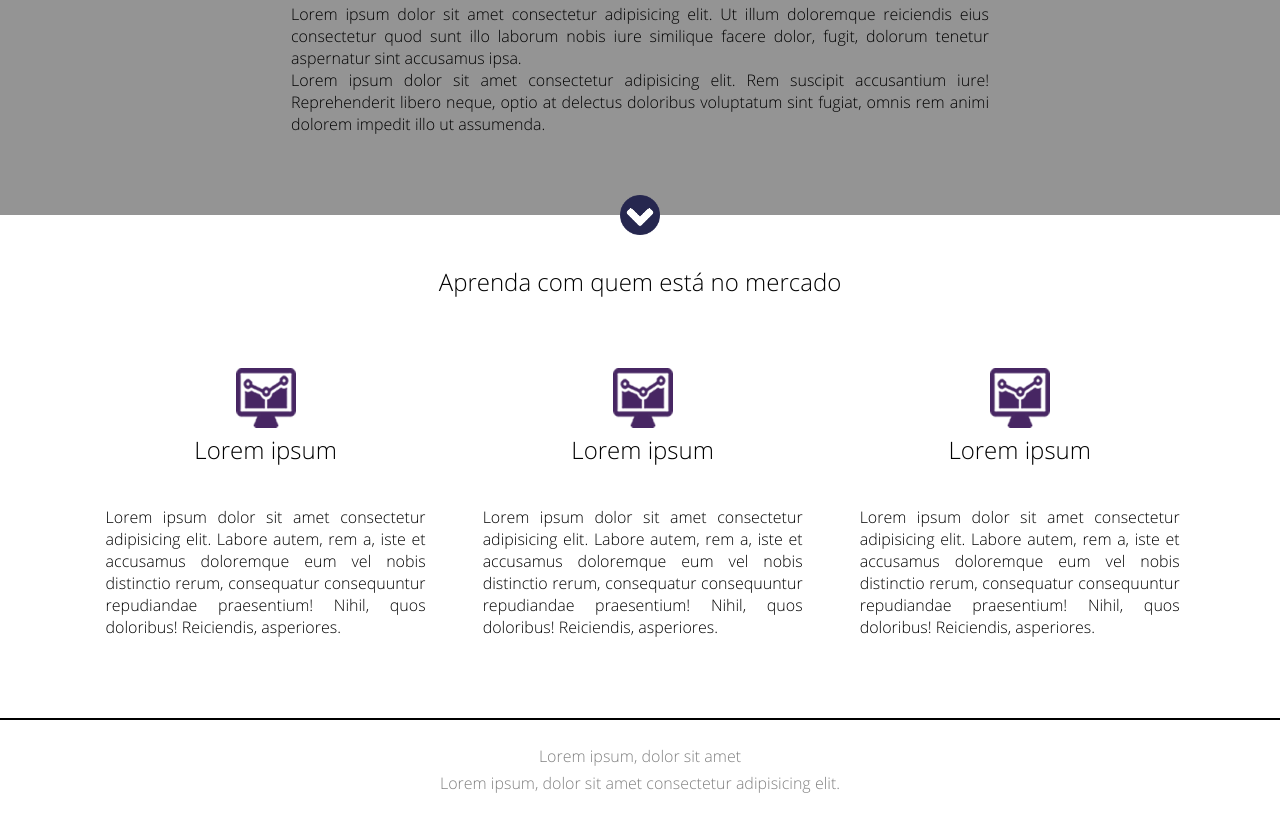
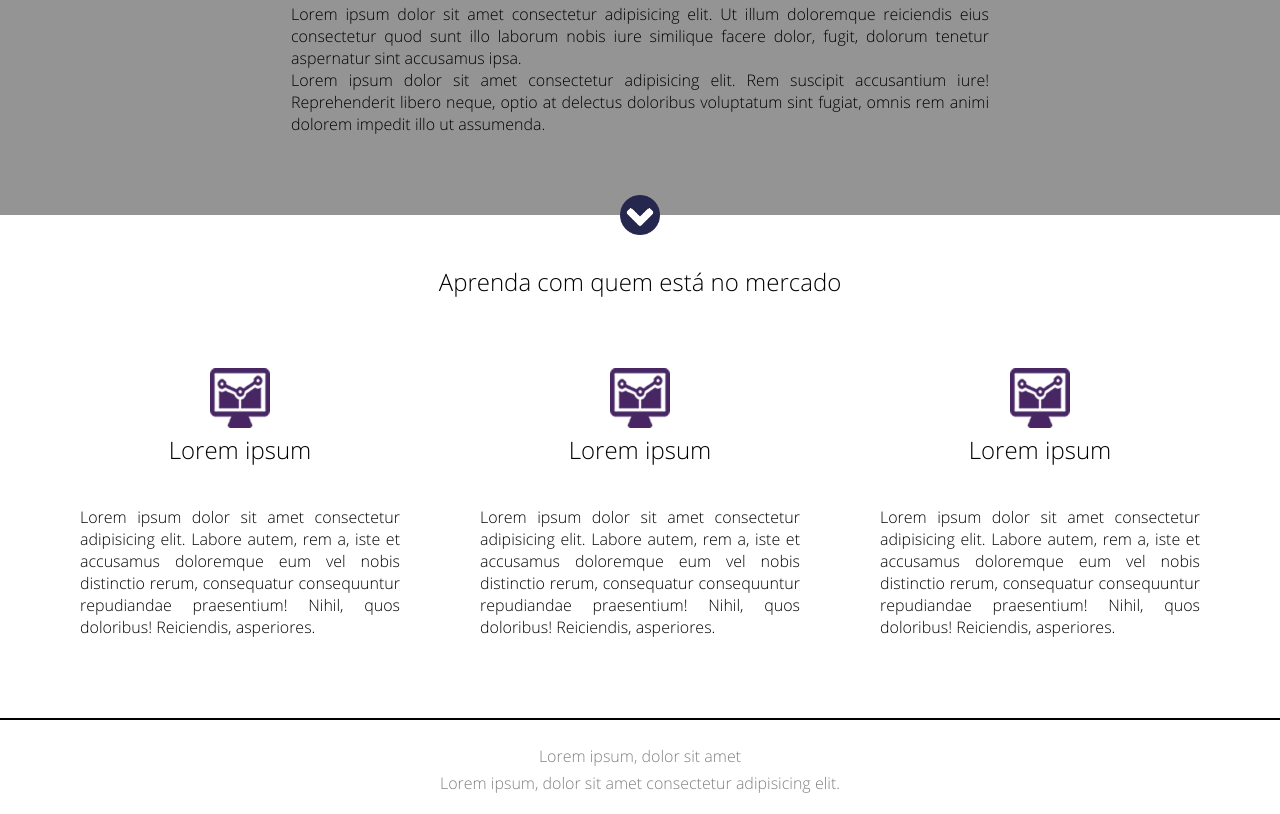
Before and after one commit to GuilhermeSilveira93/Site-DankiCode, a plain HTML site: page index.html in a window 1280 px wide. Shown: the part 707-1521 px from the top of the page. Drawn offline with Linux system fonts and the light colour scheme.

Commit message:
Corrigindo

```diff
--- a/css/style.css
+++ b/css/style.css
@@ -18,7 +18,6 @@ body,html{
 .center{
     width: 1200px;
     margin: 0 auto;
-    padding: 0 2%;
 }
 header{
     min-width: 1200px;
@@ -151,7 +150,6 @@ section{
     display: block;
     float: left;
     width: 400px;
-    margin-right: -2%; /*COLOQUEI POIS FOI ADD 2% NA DIV CENTER*/
 }
 section h2{
     font-weight: normal;
```
